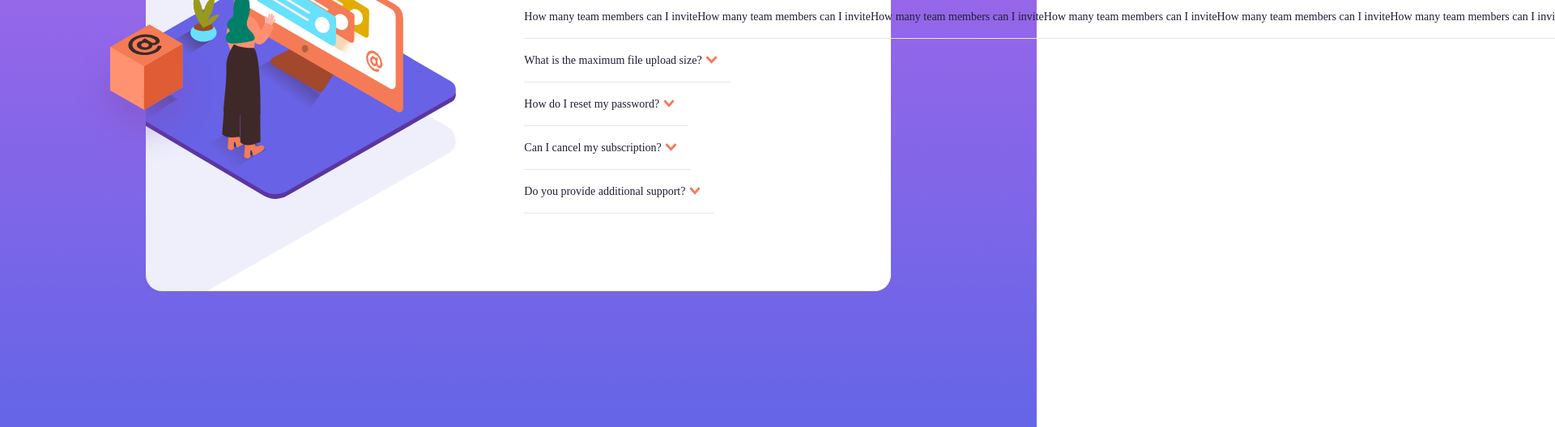
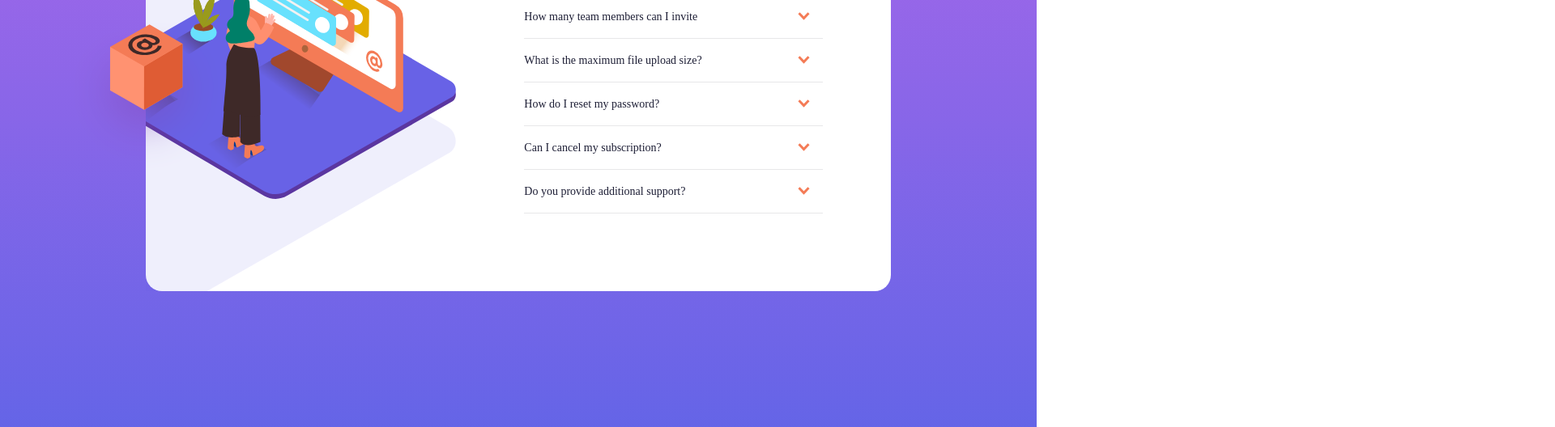
Before and after one commit to somaye-beiranvand/FrontendMentor-faq-accordion-card-main, a plain HTML site: page index.html in a window 1280 px wide. Shown: the part 272-800 px from the top of the page at 81% size, 1920 px wide, since content can reach past the window. Drawn offline with nearby package versions, Linux system fonts and the light colour scheme; a web font is replaced by a local one.

Commit message:
some change

```diff
--- a/assets/css/style.css
+++ b/assets/css/style.css
@@ -9,7 +9,6 @@
 .sm-faq-head {
   border-bottom: 1px solid var(--sm-Divider-color);
   color: var(--sm-Very-dark-desaturated-blue);
-  width: max-content;
 }
 .sm-faq-head:hover {
   color: var(--sm-color-3);
@@ -18,9 +17,6 @@
 .sm-down-icon {
   width: 15px;
   transition: all 0.5s;
-}
-.sm-faq-head-text-box {
-  width: max-content;
 }
 .sm-faq-body {
   color: var(--sm-secondary);
--- a/index.html
+++ b/index.html
@@ -36,13 +36,8 @@
                             <div class="col">
                                 <!-- component::faq-item starts -->
                                 <div class="sm-faq-item w-100">
-                                    <div class="sm-faq-head d-flex align-items-center p-3 ps-0">
-                                        <span class="sm-faq-head-text-box pe-1 me-5">How many team members can I
-                                            inviteHow many team members can I
-                                            inviteHow many team members can I
-                                            inviteHow many team members can I
-                                            inviteHow many team members can I
-                                            inviteHow many team members can I
+                                    <div class="sm-faq-head d-flex justify-content-between align-items-center p-3 ps-0">
+                                        <span class="pe-1">How many team members can I
                                             invite</span>
                                         <img class="sm-down-icon" src="assets/images/icon-arrow-down.svg" alt="">
                                     </div>
```
